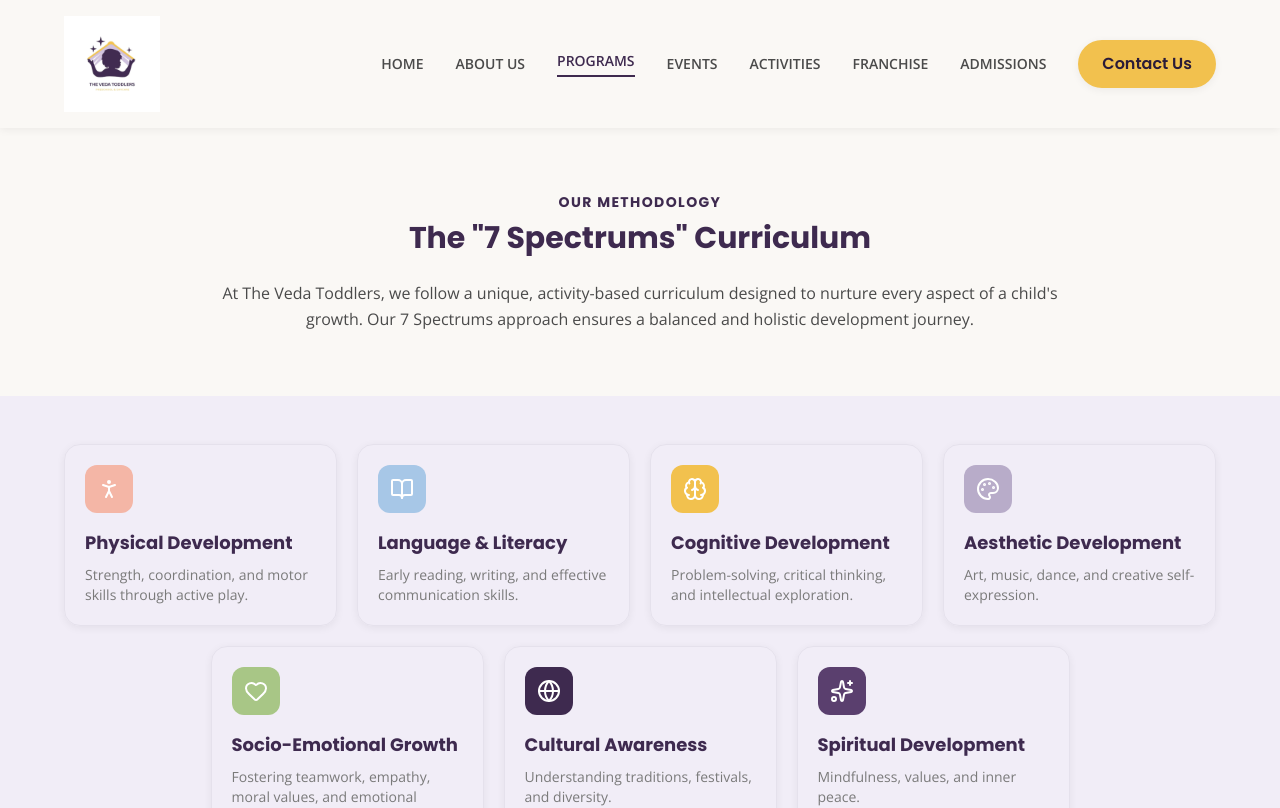
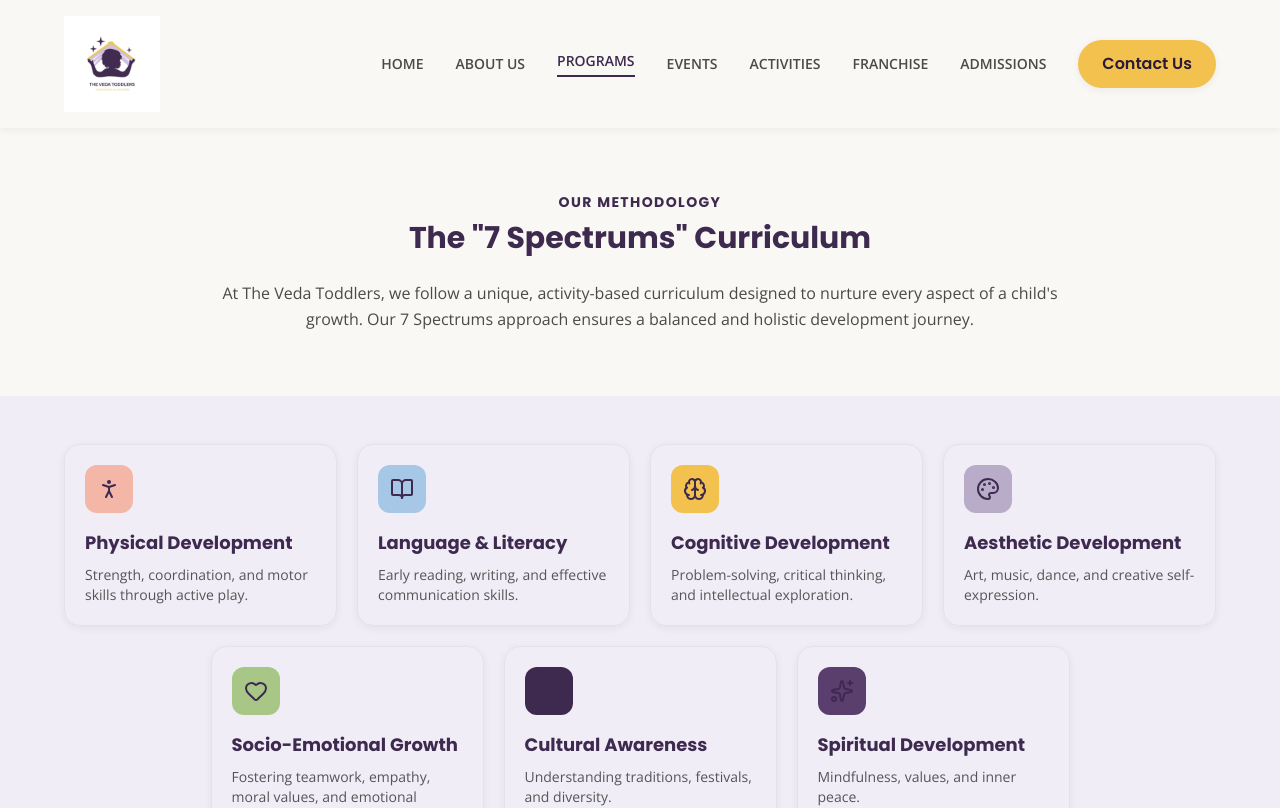
Before and after one commit to thevedatoddlers09/toddlers, a Next.js app: page /programs in a window 1280 px wide. Shown: the top 808 px of the page. Built offline with nearby package versions, Linux system fonts and the light colour scheme.

Commit message:
feat: Introduce new homepage, programs page, and about page, and add custom colors to Tailwind config.

```diff
--- a/app/about/page.js
+++ b/app/about/page.js
@@ -26,7 +26,7 @@ export default function AboutPage() {
             title: 'Care & Safety',
             Icon: ShieldCheck,
             borderClass: 'border-veda-playful-green',
-            iconBg: 'bg-veda-playful-green text-white',
+            iconBg: 'bg-veda-playful-green text-veda-primary-dark',
             text: 'Prioritizing a warm, secure emotional atmosphere for learning.',
         },
         {
--- a/app/page.js
+++ b/app/page.js
@@ -122,7 +122,7 @@ export default function Home() {
             { title: 'Health First', desc: 'Fully equipped medical first-aid station with trained staff for immediate care.', Icon: Hospital, color: 'bg-veda-playful-peach' },
           ].map((item, idx) => (
             <div key={idx} className="w-full md:w-[calc(50%-16px)] lg:w-[calc(33.333%-22px)] flex gap-4 items-start group">
-              <div className={`w-12 h-12 min-w-[3rem] rounded-xl flex items-center justify-center shadow-soft group-hover:scale-105 transition-transform duration-300 text-white ${item.color}`}>
+              <div className={`w-12 h-12 min-w-[3rem] rounded-xl flex items-center justify-center shadow-soft group-hover:scale-105 transition-transform duration-300 text-veda-primary ${item.color}`}>
                 <item.Icon size={24} />
               </div>
               <div>
--- a/app/programs/page.js
+++ b/app/programs/page.js
@@ -72,7 +72,7 @@ export default function ProgramsPage() {
                 <div className="max-w-6xl mx-auto flex flex-wrap justify-center gap-5">
                     {spectrums.map((item, idx) => (
                         <div key={idx} className="w-full md:w-[calc(50%-10px)] lg:w-[calc(33.333%-14px)] xl:w-[calc(25%-15px)] bg-veda-background-DEFAULT p-5 rounded-2xl shadow-soft border border-veda-border hover:shadow-softer hover:-translate-y-1 transition-all duration-300">
-                            <div className={`w-12 h-12 ${item.color} text-white rounded-xl flex items-center justify-center mb-4`}>
+                            <div className={`w-12 h-12 ${item.color} text-veda-primary rounded-xl flex items-center justify-center mb-4`}>
                                 <item.Icon size={24} />
                             </div>
                             <h4 className="text-lg font-bold text-veda-text-heading mb-2 font-poppins">{item.title}</h4>
--- a/tailwind.config.js
+++ b/tailwind.config.js
@@ -40,7 +40,7 @@ module.exports = {
                     text: {
                         DEFAULT: '#4A4A4A',
                         heading: '#3E2A4F',
-                        muted: '#7A7A7A',
+                        muted: '#555555',
                         light: '#FFFFFF',
                     },
 
```
